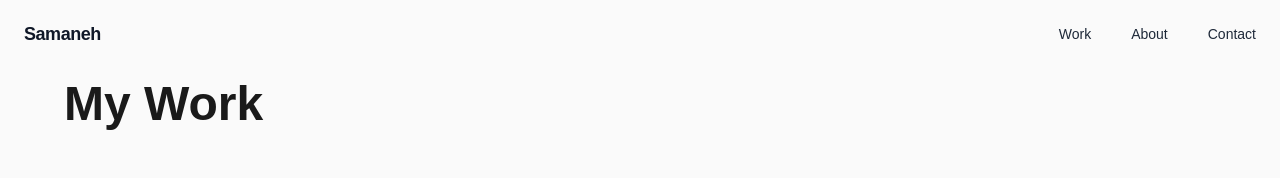
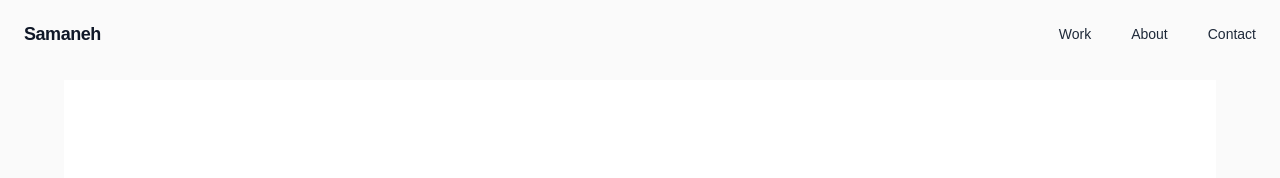
Before and after one commit to sam1362/samaneh-portfolio, a Next.js app: page /work in a window 1280 px wide. Shown: the top 178 px of the page. Built offline with nearby package versions, Linux system fonts and the light colour scheme.

Commit message:
artella remove motion

```diff
--- a/app/project/artella/page.tsx
+++ b/app/project/artella/page.tsx
@@ -1,7 +1,6 @@
 "use client";
 
 import Image from "next/image";
-import { motion } from "framer-motion";
 import React from "react";
 import ProcessSection from "@/app/components/ProcessSection";
 import MarketAnalysisSection from "@/app/components/MarketAnalysisSection";
@@ -11,22 +10,12 @@ import PersonaSection from "@/app/components/PersonaSection";
 import SolutionArchitectureSection from "@/app/components/SolutionArchitectureSection";
 import UsabilityIterationsSection from "@/app/components/UsabilityIterationsSection";
 
-
-
-
 export default function ArtellaPage() {
   return (
     <main className="bg-white text-[#1A1A1A] min-h-screen flex flex-col">
-
-
       <section className="flex-grow px-6 md:px-16 py-20 max-w-5xl mx-auto space-y-20">
-        {/*  intro */}
-        <motion.section
-          initial={{ opacity: 0, y: 20 }}
-          whileInView={{ opacity: 1, y: 0 }}
-          transition={{ duration: 0.6 }}
-          className="text-center"
-        >
+        {/* intro */}
+        <section className="text-center">
           <h1 className="text-4xl font-bold mb-3">Artella – ArtOnlineshop</h1>
           <p className="text-gray-500 mb-8">
             AI Personalization and AR Previews for Buying Art Online
@@ -38,7 +27,7 @@ export default function ArtellaPage() {
             height={600}
             className="mx-auto rounded-xl shadow-lg"
           />
-        </motion.section>
+        </section>
 
         {/* introPart */}
         <section>
@@ -94,8 +83,7 @@ export default function ArtellaPage() {
           <h2 className="text-2xl font-semibold mb-4 flex items-center">
             <span className="text-xl mr-2">🔶</span> Problem Discovery
           </h2>
-          <h2
-            className="font-fraunces text-[42px] font-normal text-[#1A1A1A] leading-snug">
+          <h2 className="font-fraunces text-[42px] font-normal text-[#1A1A1A] leading-snug">
             People Find It Hard to See If Art Truly Fits Their Space.
           </h2>
           <p className="text-gray-600 leading-relaxed mb-8">
@@ -117,6 +105,8 @@ export default function ArtellaPage() {
           height={700}
           className="mx-auto rounded-xl"
         />
+
+        {/* Our Solution */}
         <section className="max-w-6xl mx-auto px-6 md:px-16 py-20 grid md:grid-cols-2 gap-16 items-center">
           <div className="space-y-6">
             <div className="flex items-center mb-4">
@@ -124,8 +114,7 @@ export default function ArtellaPage() {
                 <span className="text-xl mr-2">🔶</span> Our Solution - AI / AR
               </h2>
             </div>
-          <h2
-            className="font-fraunces text-[42px] font-normal text-[#1A1A1A] leading-snug">
+            <h2 className="font-fraunces text-[42px] font-normal text-[#1A1A1A] leading-snug">
               An AI-powered, personalized, and immersive art-buying experience.
             </h2>
             <p className="text-gray-600 leading-relaxed mb-4">
@@ -153,9 +142,7 @@ export default function ArtellaPage() {
             </h2>
           </div>
 
-        <h1
-          className="font-fraunces text-[40px] md:text-[46px] font-normal text-[#1A1A1A] leading-snug max-w-4xl text-left"
-        >
+          <h1 className="font-fraunces text-[40px] md:text-[46px] font-normal text-[#1A1A1A] leading-snug max-w-4xl text-left">
             Upload your space, and preview before you buy.
           </h1>
 
@@ -179,24 +166,14 @@ export default function ArtellaPage() {
         {/* Process */}
         <ProcessSection />
       </section>
-   {/* marketAnalysisSection */}
+
+      {/* Remaining sections */}
       <MarketAnalysisSection />
-{/* validationSection */}
       <ValidationSection />
-
-{/*  painPointsSection */}
       <PainPointsSection />
-
-{/*  personaSection  */}
       <PersonaSection />
-
-{/*  solutionAndArchitectureSection  */}
       <SolutionArchitectureSection />
-
-{/*  usabilityIterationsSection  */}
       <UsabilityIterationsSection />
-
-
     </main>
   );
 }
--- a/app/work/page.tsx
+++ b/app/work/page.tsx
@@ -6,9 +6,7 @@ export default function WorkPage() {
   return (
     <main className="bg-[#FAFAFA] text-[#1A1A1A] min-h-screen px-6 md:px-16 py-20">
       <section className="max-w-6xl mx-auto">
-        <h1 className="text-4xl md:text-5xl font-semibold mb-16">
-          My Work
-        </h1>
+
 
         <Projects />
       </section>
```
Lines whose indentation alone changed are shown as unchanged.
